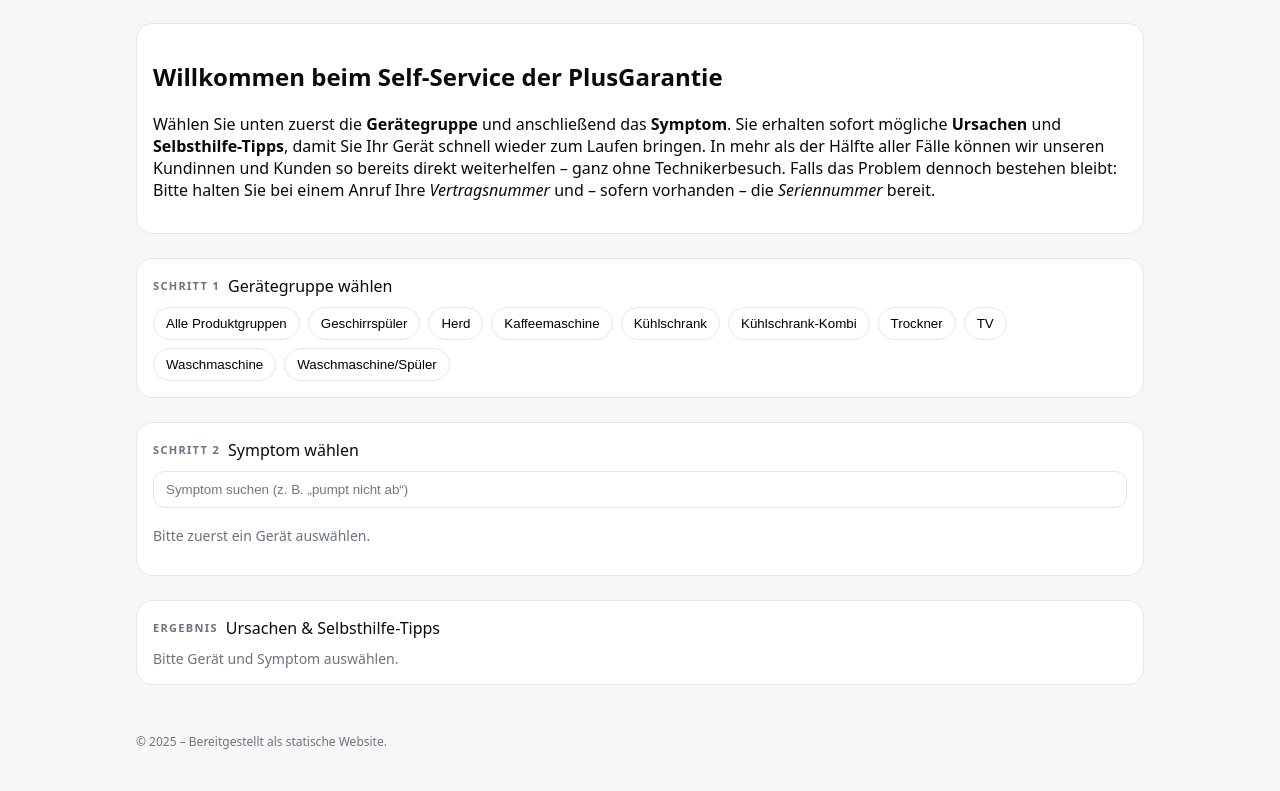
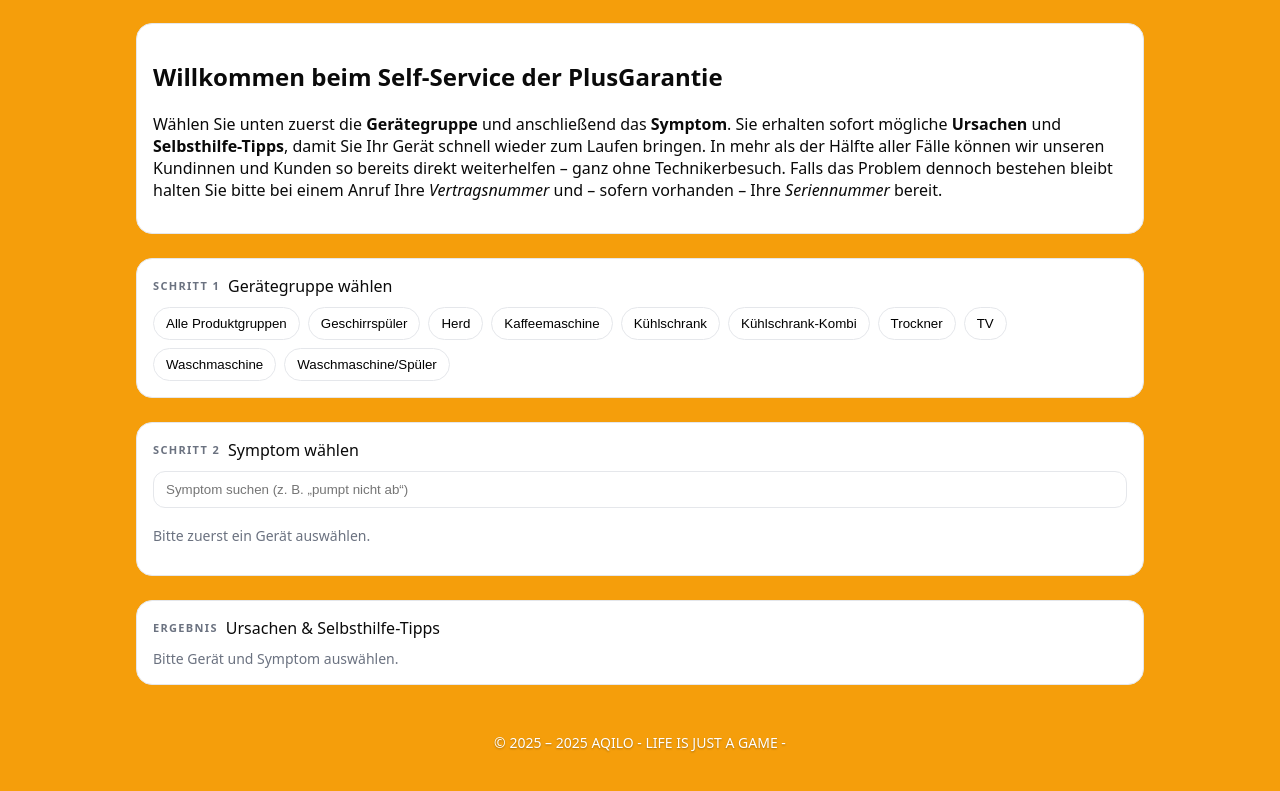
Before and after one commit to marvinderkleine/HTML-L1-Tipps, a plain HTML site: page index.html in a window 1280 px wide. Shown: the part 67-858 px from the top of the page. Drawn offline with Linux system fonts and the light colour scheme.

Commit message:
Add files via upload

```diff
--- a/index.html
+++ b/index.html
@@ -7,7 +7,11 @@
 <style>
   :root{--bg:#f7f7f8;--card:#fff;--border:#e5e7eb;--text:#0a0a0a;--muted:#6b7280;--accent:#111}
   *{box-sizing:border-box}
-  body{margin:0;font-family:system-ui,-apple-system,Segoe UI,Roboto,Helvetica,Arial,sans-serif;background:var(--bg);color:var(--text)}
+body {
+  margin:0;
+  font-family:system-ui,-apple-system,Segoe UI,Roboto,Helvetica,Arial,sans-serif;
+  background:#f59e0b;   /* kräftiges Orange */
+  color:var(--text)}
   header{position:sticky;top:0;background:#ffffffcc;backdrop-filter:saturate(180%) blur(8px);border-bottom:1px solid var(--border)}
   .wrap{max-width:1040px;margin:0 auto;padding:14px 16px;display:flex;gap:10px;align-items:center}
   h1{font-size:18px;margin:0;font-weight:600}
@@ -26,7 +30,15 @@
   .muted{color:var(--muted);font-size:14px}
   .result h3{margin:.25rem 0 .5rem;font-size:16px}
   .result ul{margin:.25rem 0 .9rem;padding-left:1.15rem}
-  footer{max-width:1040px;margin:0 auto;padding:24px 16px 40px;color:var(--muted);font-size:12px}
+footer {
+  max-width: 1040px;
+  margin: 0 auto;
+  padding: 24px 16px 40px;
+  color: #ffffff;  /* weiße Schrift */
+  font-size: 14px; /* minimal größer für bessere Lesbarkeit */
+  text-align: center; /* mittig ausgerichtet */
+  text-shadow: 0 1px 2px rgba(0,0,0,0.3); /* leichter Schatten */
+}
 </style>
 </head>
 <body>
@@ -52,8 +64,8 @@
   damit Sie Ihr Gerät schnell wieder zum Laufen bringen.
   In mehr als der Hälfte aller Fälle können wir unseren Kundinnen und Kunden so bereits direkt weiterhelfen –
   ganz ohne Technikerbesuch.
-  Falls das Problem dennoch bestehen bleibt: Bitte halten Sie bei einem Anruf Ihre <em>Vertragsnummer</em>
-  und – sofern vorhanden – die <em>Seriennummer</em> bereit.
+  Falls das Problem dennoch bestehen bleibt halten Sie bitte bei einem Anruf Ihre <em>Vertragsnummer</em>
+  und – sofern vorhanden – Ihre <em>Seriennummer</em> bereit.
 </p>
   </section>
 
@@ -76,7 +88,7 @@
   </section>
 </main>
 
-<footer>© <span id="yr"></span> – Bereitgestellt als statische Website.</footer>
+<footer>© <span id="yr"></span> – 2025 AQILO - LIFE IS JUST A GAME - </footer>
 
 <script>
 /* ===== Kurz-Utilities ===== */
```
